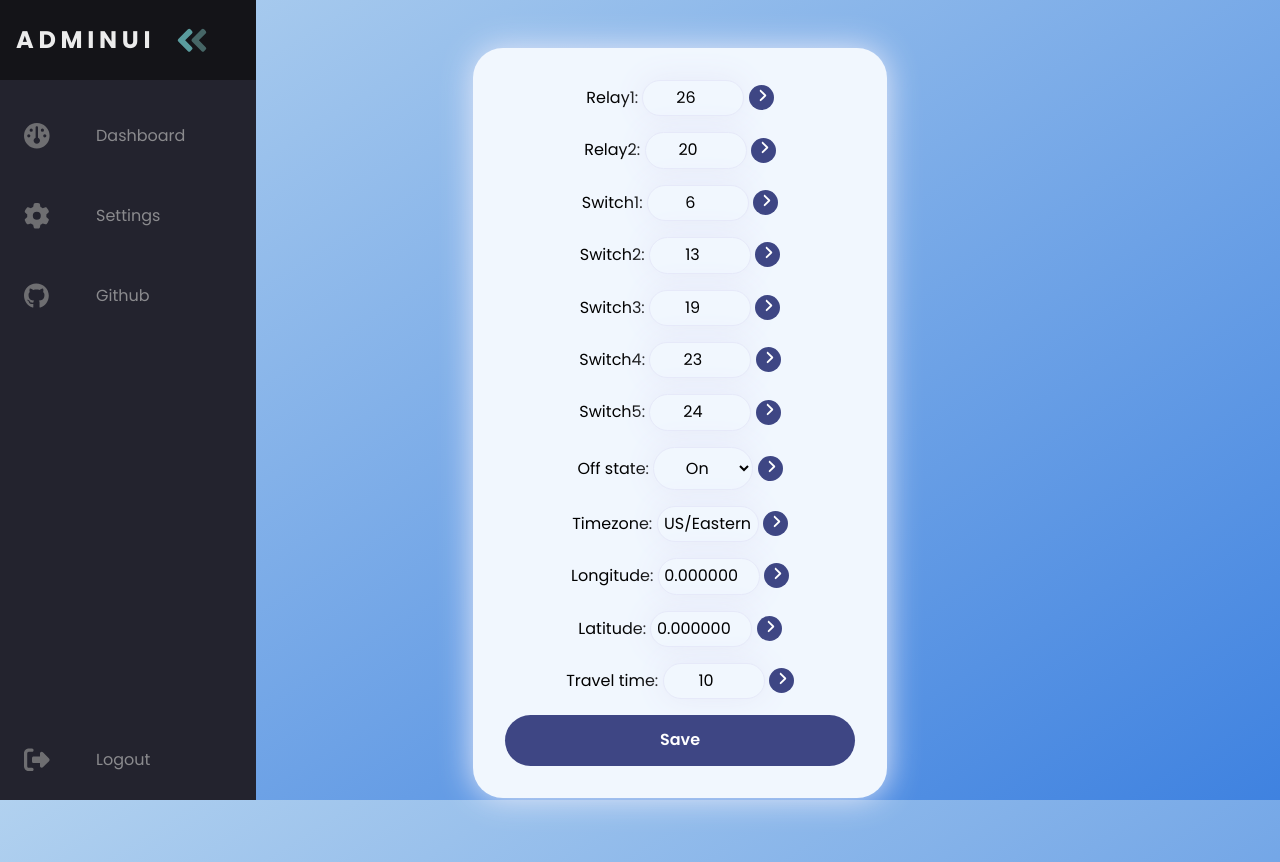
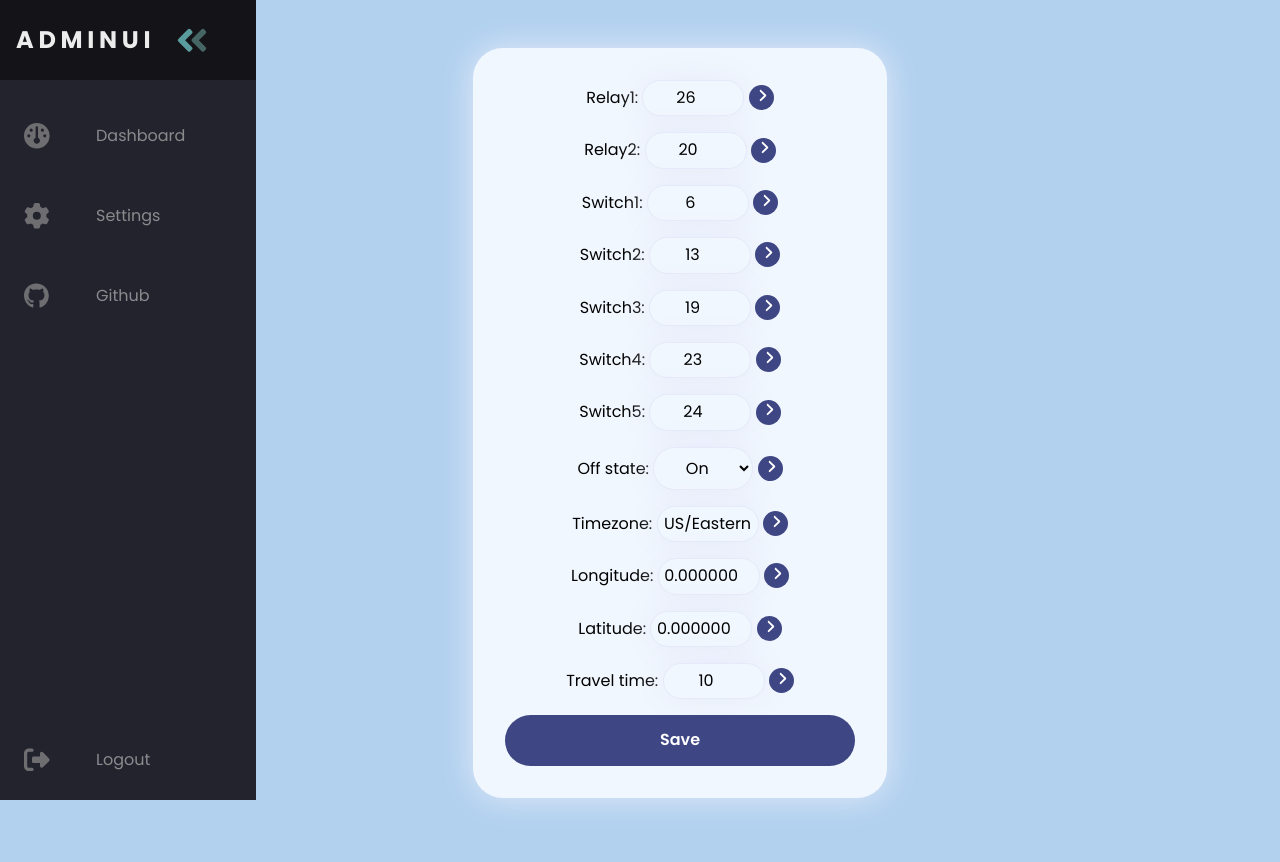
Before and after one commit to Trogiken/PiActuate, a Django app: page /system-config/ in a window 1280 px wide. Run offline with Django 4.2, Linux system fonts and the light colour scheme; a user stored in the database is signed in; data comes from the database, SQL or seed files in the repository; both versions use the stored data as it was after the commit; some libraries are stand-ins or nearby versions.

Commit message:
Removed gradient buggy

```diff
--- a/webui/controls/static/controls/systemconfig-help-hide.js
+++ b/webui/controls/static/controls/systemconfig-help-hide.js
@@ -5,6 +5,4 @@ function toggleHelp(a) {
     } else {
         x.style.display = "block";
   }
-  // hack to make sure the background reaches the bottom of the page when too many help-texts are shown
-  document.getElementsByTagName("body")[0].style = "height: 100%;"
 }
--- a/webui/static/styles.css
+++ b/webui/static/styles.css
@@ -13,11 +13,7 @@ body {
        -moz-user-select: none;
         -ms-user-select: none;
             user-select: none;
-    /* Created with https://www.css-gradient.com */
     background: #B1D1EF;
-    background: -webkit-linear-gradient(top left, #B1D1EF, #3F82E0);
-    background: -moz-linear-gradient(top left, #B1D1EF, #3F82E0);
-    background: linear-gradient(to bottom right, #B1D1EF, #3F82E0);
     height: 100vh;
     margin: 0;
     padding: 0;
```
Also changed, not shown: webui/db.sqlite3.
